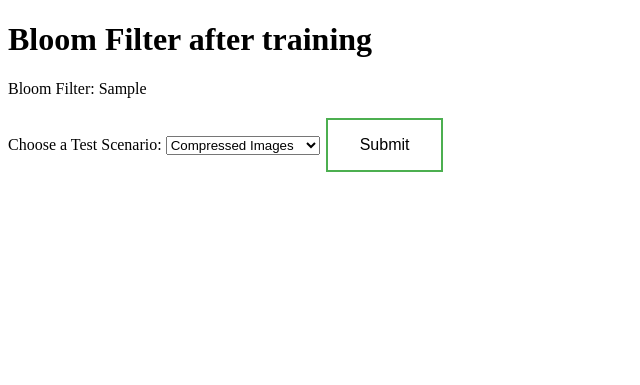
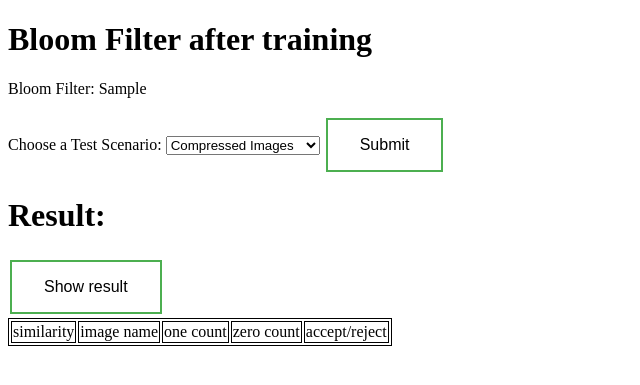
Before and after one commit to hanumantmule/Privacy_Enhanced_Image_Hashing, a Flask app: template Templates/success.html in a window 1280 px wide. Shown: the top 385 px of the page, without its empty margins (0-640 px from the left). Run offline with Flask 2, Linux system fonts and the light colour scheme; the template is opened without the code that fills it: most values are stand-ins (such as "Sample title", 1, 10 or a date in 2020); parts of the project's set-up code (start-up, migrations or seed data) failed here and were passed over.

Commit message:
display results in table on same page

```diff
--- a/Templates/success.html
+++ b/Templates/success.html
@@ -58,6 +58,10 @@
   z-index: 1;
 }
 
+table, td {
+  border: 1px solid black;
+}
+
 .dropdown-content a {
   color: black;
   padding: 12px 16px;
@@ -84,8 +88,41 @@
         <option value="color_inverted">Color Inverted Images</option>
         <option value="rotated">Rotated Images</option>
     </select>
-<button class="button button1" type="submit">Submit </button>
+    <button class="button button1" type="submit">Submit </button>
+<!--<p>Result: {{result}}</p>-->
+    <p></p>
+    <h1>Result:</h1>
+    <button class="button button1" type="button" onclick="myFunction()">Show result</button>
+    <table id="myTable">
+  <tr>
+    <td>similarity</td>
+    <td>image name</td>
+    <td>one count</td>
+    <td>zero count</td>
+    <td>accept/reject</td>
+  </tr>
+</table>
 
+<script>
+function myFunction() {
+  var form = document.getElementById("testForm");
+  form.method = "post"
+  form.action = "/test"
+  var result1 = "{{result}}";
+  var rows = result1.split(";");
+  var table = document.getElementById("myTable");
+  var i,j;
+  var cells, row, cell;
+  for (i = 0; i < rows.length; i++) {
+    cells = rows[i].split(",");
+    row = table.insertRow(-1);
+    for (j = 0; j < cells.length; j++){
+        cell = row.insertCell(j);
+        cell.innerHTML = cells[j];
+        }
+  }
+}
+</script>
 </form>
 
 </body>
--- a/flask_app.py
+++ b/flask_app.py
@@ -11,6 +11,7 @@ app.config["DEBUG"] = True
 @app.route("/")
 def hello():
     BF = main_algo_flow()
+    app.config["bf"] = str(BF);
     return render_template('success.html', bf=str(BF))
 
 
@@ -19,7 +20,7 @@ def test():
     if request.method == 'POST':
         selected_test = request.form.get('test_choice')
         result = test_image(selected_test)
-    return str(result)
+    return render_template('success.html', bf=app.config["bf"], result=str(result))
 
 
 if __name__ == "__main__":
```
Also changed, not shown: test_evaluations.py (+8 -8 lines).
